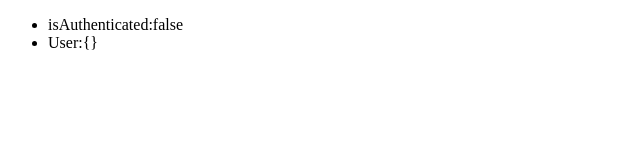
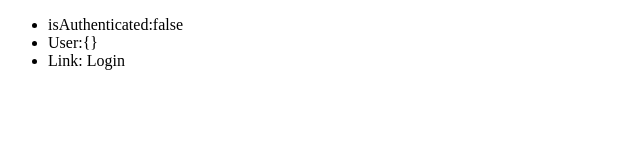
Before and after one commit to metamn/use-auth, a React (Create React App) app: page / in a window 1280 px wide. Shown: the top 160 px of the page, without its empty margins (0-640 px from the left). Built offline with nearby package versions, Linux system fonts and the light colour scheme.

Commit message:
Skeleton works

```diff
--- a/src/components/Log/Log.js
+++ b/src/components/Log/Log.js
@@ -8,6 +8,8 @@ import { useAuth } from "./../../hooks";
 const Log = props => {
   const { isAuthenticated, user, login, logout } = useAuth();
 
+  const link = isAuthenticated ? logout() : login();
+
   return (
     <div className="Log">
       <ul>
@@ -15,6 +17,7 @@ const Log = props => {
           isAuthenticated:{JSON.stringify(isAuthenticated)}
         </li>
         <li key="user">User:{JSON.stringify(user, null, 2)}</li>
+        <li key="link">Link: {link}</li>
       </ul>
     </div>
   );
--- a/src/hooks/useAuth/useAuth.js
+++ b/src/hooks/useAuth/useAuth.js
@@ -44,10 +44,10 @@ const defaultProps = {
   isAuthenticated: false,
   user: {},
   login: () => {
-    console.log("Login");
+    return "Login";
   },
   logout: () => {
-    console.log("Logout");
+    return "logout";
   },
   strategy: "none"
 };
```
